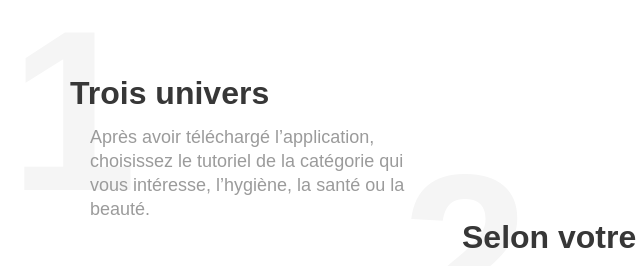
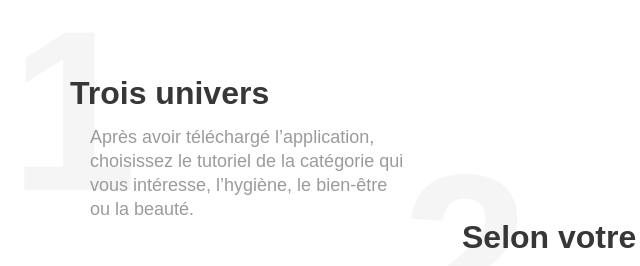
Before and after one commit to heraultmelanie/kolibri, a plain HTML site: page index.html in a window 1280 px wide. Shown: the part 920-1186 px from the top of the page, 10-650 px from the left. Drawn offline with Linux system fonts and the light colour scheme.

Commit message:
Add files via upload

```diff
--- a/index.html
+++ b/index.html
@@ -39,7 +39,7 @@
             <div class="section2__info1">
                 <div class="section2__info1--number">1</div>
                 <h3 class="section2__title">Trois univers</h3>
-                <p class="section2__text">Après avoir téléchargé l’application, choisissez le tutoriel de la catégorie qui vous intéresse, l’hygiène, la santé ou la beauté.</p>
+                <p class="section2__text">Après avoir téléchargé l’application, choisissez le tutoriel de la catégorie qui vous intéresse, l’hygiène, le bien-être ou la beauté.</p>
             </div>
             <div class="section2__info2">
                 <div class="section2__info2--number">2</div>
```
